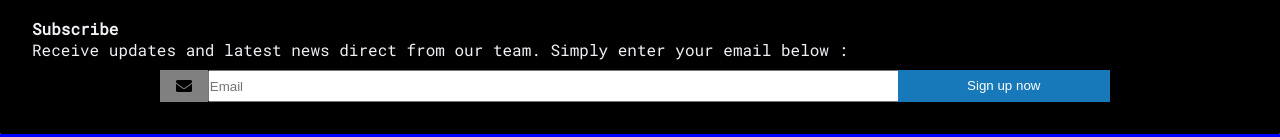
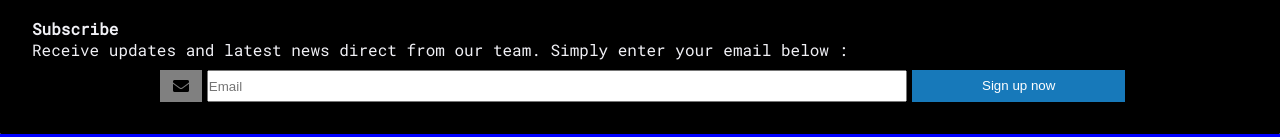
Before and after one commit to ericjreilly1983/space-explore, a website: page index.html in a window 1280 px wide. Shown: the part 1445-1582 px from the top of the page. Drawn offline with Linux system fonts and the light colour scheme.

Commit message:
edited subscription form layout and button

```diff
--- a/styles.css
+++ b/styles.css
@@ -32,8 +32,10 @@
 .input-group > span {
 	background: gray;
 	color: black;
-	padding: 0 3px 0 3px;
+	margin-right: 5px;
+	min-width: 16px;
 }
+
 
 .input-group > input[type="email"] {
 	flex: 5;
@@ -41,8 +43,15 @@
 
 .input-group>button{
 	flex-grow: 1;
+	left: 5px;
 	vertical-align: middle;
 	text-align: center;
+	transition: 0.5s all;
+	min-width: 24px;
+}
+
+.input-group>button:hover {
+	background-color: #66aeff;
 }
 
 .input-group .input-group-label {
```
